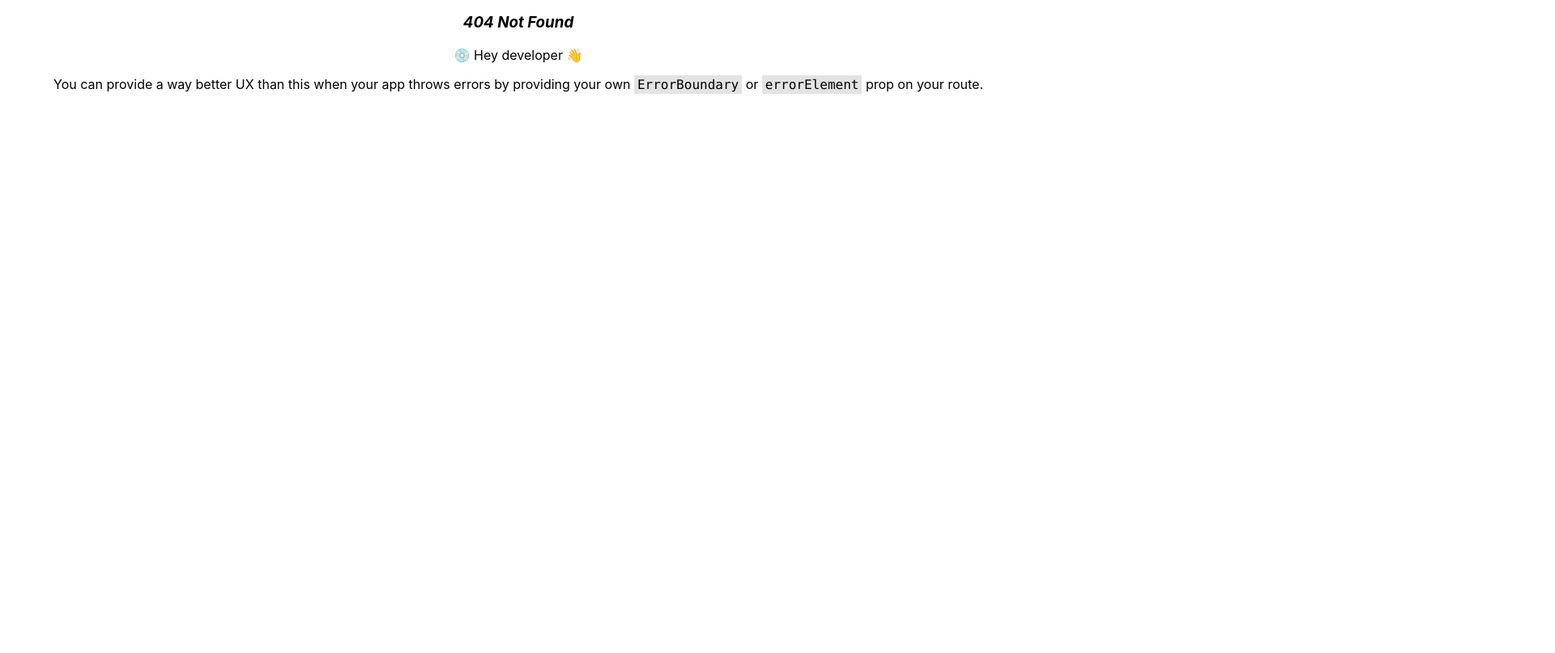
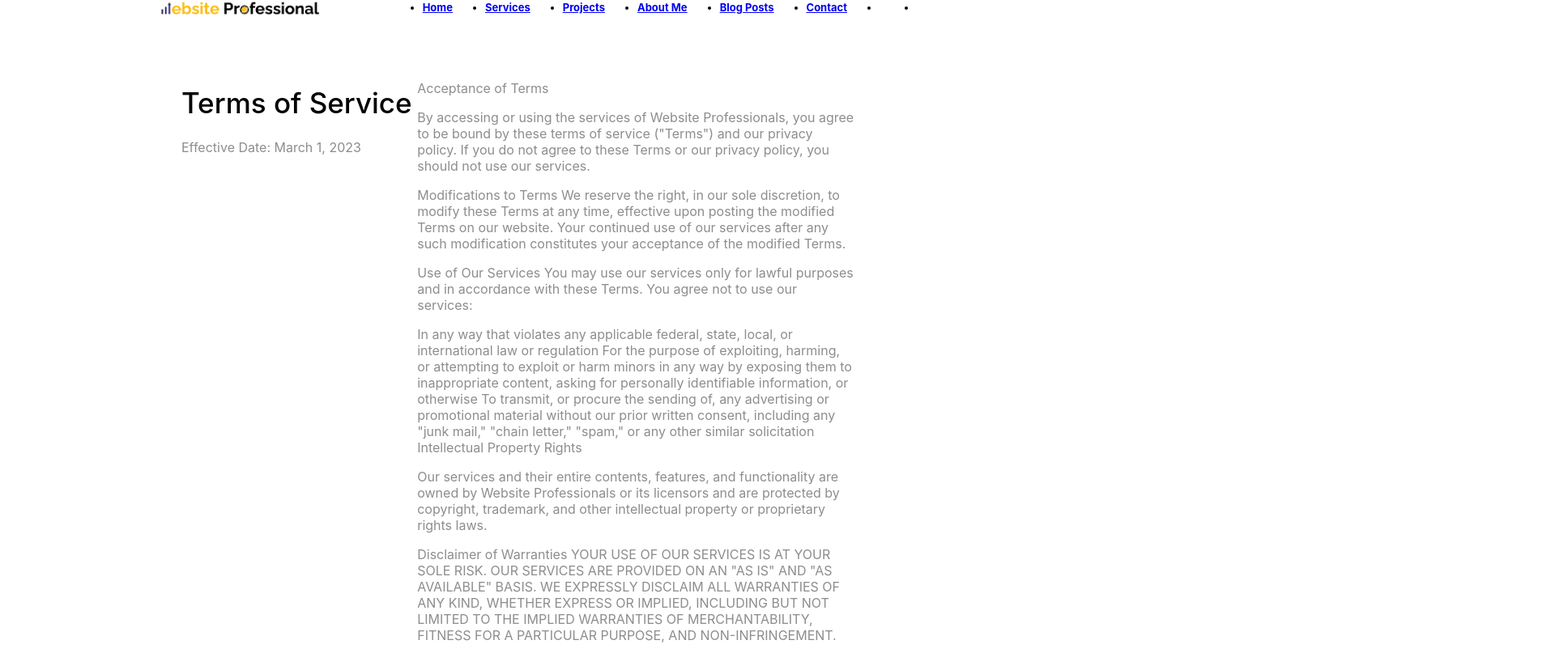
Before and after one commit to sazzadhossain1/websitesprofessional, a React (Create React App) app: page /termsOfService in a window 1280 px wide. Before the commit this address had no page. Shown: the part 53-860 px from the top of the page at 81% size, 1920 px wide, since content can reach past the window. Before the commit the page ends 800 px from the top, so only its background shows below. Built offline with nearby package versions, Linux system fonts and the light colour scheme.

Commit message:
create terms of service component and add some content with style

```diff
--- a/src/App.js
+++ b/src/App.js
@@ -12,6 +12,7 @@ import Contact from "./components/Contact/Contact";
 import OnlineMarketing from "./components/OnlineMarketing/OnlineMarketing";
 import Seo from "./components/Seo/Seo";
 import WhenGetting from "./components/WhenGetting/WhenGetting";
+import TermsOfService from "./components/TermsOfService/TermsOfService";
 
 function App() {
   const router = createBrowserRouter([
@@ -67,6 +68,10 @@ function App() {
           path: "/whenGetting",
           element: <WhenGetting></WhenGetting>,
         },
+        {
+          path: "/termsOfService",
+          element: <TermsOfService></TermsOfService>,
+        },
       ],
     },
   ]);
--- a/src/components/AboutMe/AboutMe.js
+++ b/src/components/AboutMe/AboutMe.js
@@ -3,6 +3,8 @@ import "./AboutMe.css";
 import CristianeAbreu from "../../accts/CristianeAbreu/CristianeAbreu.jpg";
 
 const AboutMe = () => {
+  document.body.scrollTop = 0; // For Safari
+  document.documentElement.scrollTop = 0; // For Chrome, Firefox, IE and Opera
   return (
     <div>
       <h1 className="about_me_heading">About Me</h1>
--- a/src/components/Footer/Footer.js
+++ b/src/components/Footer/Footer.js
@@ -73,7 +73,9 @@ const Footer = () => {
           Copyright © 2023 Website Professional ™ . All Rights Reserved.
         </div>
         <div className="terms_of_service_div">
-          <Link className="terms_text">Terms of Service</Link>
+          <Link to="/termsOfService" className="terms_text">
+            Terms of Service
+          </Link>
           <Link className="privacy_text">Privacy Policy</Link>
         </div>
       </div>
--- a/src/components/NavigationBar/NavigationBar.css
+++ b/src/components/NavigationBar/NavigationBar.css
@@ -52,6 +52,9 @@ small {
 /* ===================== */
 .nav_menu_main_parent_div {
   background-color: white;
+  /* position: fixed;
+  top: 0;
+  z-index: 1; */
 }
 .nav_menu_parent_div {
   display: flex;
--- a/src/components/Projects/Projects.css
+++ b/src/components/Projects/Projects.css
@@ -17,6 +17,34 @@
   width: 100%;
 }
 
+/* ========================= */
+.projects_modal_div {
+  max-width: 100%;
+  max-height: 100%;
+
+  position: fixed;
+  top: 0;
+  left: 0;
+  right: 0;
+  bottom: 0;
+
+  background-color: rgba(0, 0, 0, 0.5);
+}
+.projects_modal_photo_div {
+}
+.projects_modal_photo {
+  margin: auto;
+  margin-top: 200px;
+  border-radius: 5px;
+  position: relative;
+}
+.projects_x_mark {
+  font-size: 40px;
+  color: white;
+  position: relative;
+  top: 200px;
+  left: 120px;
+}
 @media screen and (max-width: 1200px) {
   .projects_photo_grid_div {
     grid-template-columns: repeat(2, 1fr);
--- a/src/components/Projects/Projects.js
+++ b/src/components/Projects/Projects.js
@@ -4,11 +4,24 @@ import { Link } from "react-router-dom";
 import projectsPhotoOne from "../../accts/projects_photo/projectsPhotoOne.png";
 import projectsPhotoTwo from "../../accts/projects_photo/projectsPhotoTwo.png";
 import projectsPhotoThree from "../../accts/projects_photo/projectsPhotoThree.png";
+import { FontAwesomeIcon } from "@fortawesome/react-fontawesome";
+import { faXmark } from "@fortawesome/free-solid-svg-icons";
 
 const Projects = () => {
   document.body.scrollTop = 0; // For Safari
   document.documentElement.scrollTop = 0; // For Chrome, Firefox, IE and Opera
 
+  //  Show modal Start //
+  const showModal = (e) => {
+    const modal_div = document.getElementById("modal_div");
+    modal_div.removeAttribute("hidden", "hidden");
+  };
+  //  Show modal End //
+  // Modal close function //
+  const closeModalFunction = () => {
+    const modal_div = document.getElementById("modal_div");
+    modal_div.setAttribute("hidden", "hidden");
+  };
   return (
     <div className="projects_parent_div">
       <h1 className="Projects_heading">Projects</h1>
@@ -20,10 +33,26 @@ const Projects = () => {
         <Link target="_blank" to="https://www.procureagency.com/">
           <img className="projects_photo" src={projectsPhotoTwo} alt="" />
         </Link>
-        <Link>
+        <Link onClick={showModal}>
           <img className="projects_photo" src={projectsPhotoThree} alt="" />
         </Link>
       </div>
+
+      {/* Modal start */}
+      <div id="modal_div" className="projects_modal_div" hidden>
+        <div className="projects_modal_photo_div">
+          <button onClick={closeModalFunction}>
+            <FontAwesomeIcon className="projects_x_mark" icon={faXmark} />
+          </button>{" "}
+          <img
+            className="projects_modal_photo"
+            src={projectsPhotoThree}
+            alt=""
+          />
+        </div>
+      </div>
+
+      {/* Modal end */}
     </div>
   );
 };
--- a/src/components/Services/Services.js
+++ b/src/components/Services/Services.js
@@ -3,6 +3,8 @@ import "./Services.css";
 import { Link } from "react-router-dom";
 
 const Services = () => {
+  document.body.scrollTop = 0; // For Safari
+  document.documentElement.scrollTop = 0; // For Chrome, Firefox, IE and Opera
   return (
     <div>
       <h1 className="Services">Services</h1>
--- /dev/null
+++ b/src/components/TermsOfService/TermsOfService.css
@@ -0,0 +1,41 @@
+.terms_of_service_grid_div {
+  display: flex;
+  justify-content: space-between;
+  width: 65%;
+  margin: auto;
+  margin-top: 50px;
+}
+.termsOfService_first_div {
+  text-align: left;
+}
+
+.termsOfService_heading {
+  font-size: 35px;
+  font-weight: 500;
+}
+.effective {
+  color: rgb(141, 141, 141);
+}
+.termsOfService_second_div {
+  text-align: left;
+  color: rgb(141, 141, 141);
+  width: 65%;
+}
+
+@media screen and (max-width: 1250px) {
+  .terms_of_service_grid_div {
+    display: grid;
+    grid-template-columns: 1fr;
+    width: 90%;
+    margin: auto;
+    margin-top: 50px;
+  }
+  .termsOfService_first_div {
+    margin-bottom: 50px;
+  }
+  .termsOfService_second_div {
+    text-align: left;
+    color: rgb(141, 141, 141);
+    width: 90%;
+  }
+}
--- /dev/null
+++ b/src/components/TermsOfService/TermsOfService.js
@@ -0,0 +1,107 @@
+import React from "react";
+import "./TermsOfService.css";
+
+const TermsOfService = () => {
+  return (
+    <div className="terms_of_service_grid_div">
+      <div className="termsOfService_first_div">
+        <h1 className="termsOfService_heading">Terms of Service</h1>
+        <p className="effective">Effective Date: March 1, 2023</p>
+      </div>
+      <div className="termsOfService_second_div">
+        <p>Acceptance of Terms</p>
+
+        <p>
+          By accessing or using the services of Website Professionals, you agree
+          to be bound by these terms of service ("Terms") and our privacy
+          policy. If you do not agree to these Terms or our privacy policy, you
+          should not use our services.
+        </p>
+
+        <p>
+          Modifications to Terms We reserve the right, in our sole discretion,
+          to modify these Terms at any time, effective upon posting the modified
+          Terms on our website. Your continued use of our services after any
+          such modification constitutes your acceptance of the modified Terms.
+        </p>
+
+        <p>
+          Use of Our Services You may use our services only for lawful purposes
+          and in accordance with these Terms. You agree not to use our services:
+        </p>
+
+        <p>
+          In any way that violates any applicable federal, state, local, or
+          international law or regulation For the purpose of exploiting,
+          harming, or attempting to exploit or harm minors in any way by
+          exposing them to inappropriate content, asking for personally
+          identifiable information, or otherwise To transmit, or procure the
+          sending of, any advertising or promotional material without our prior
+          written consent, including any "junk mail," "chain letter," "spam," or
+          any other similar solicitation Intellectual Property Rights
+        </p>
+        <p>
+          Our services and their entire contents, features, and functionality
+          are owned by Website Professionals or its licensors and are protected
+          by copyright, trademark, and other intellectual property or
+          proprietary rights laws.
+        </p>
+
+        <p>
+          Disclaimer of Warranties YOUR USE OF OUR SERVICES IS AT YOUR SOLE
+          RISK. OUR SERVICES ARE PROVIDED ON AN "AS IS" AND "AS AVAILABLE"
+          BASIS. WE EXPRESSLY DISCLAIM ALL WARRANTIES OF ANY KIND, WHETHER
+          EXPRESS OR IMPLIED, INCLUDING BUT NOT LIMITED TO THE IMPLIED
+          WARRANTIES OF MERCHANTABILITY, FITNESS FOR A PARTICULAR PURPOSE, AND
+          NON-INFRINGEMENT.
+        </p>
+
+        <p>
+          Limitation of Liability IN NO case shall Website Professionals, its
+          directors, officers, employees, affiliates, agents, contractors,
+          interns, suppliers, service providers or licensors be liable for any
+          injury, loss, claim, or any direct, indirect, incidental, punitive,
+          special, or consequential damages of any kind, including, without
+          limitation, lost profits, lost revenue, lost savings, loss of data,
+          replacement costs, or any similar damages, whether based in contract,
+          tort (including negligence), strict liability, or otherwise, arising
+          from your use of any of our services or for any other claim related in
+          any way to your use of our services, including, but not limited to,
+          any errors or omissions in any content, or any loss or damage of any
+          kind incurred as a result of the use of any content (or product)
+          posted, transmitted, or otherwise made available via our services,
+          even if advised of their possibility.
+        </p>
+
+        <p>
+          Indemnification You agree to indemnify, defend, and hold harmless
+          Website Professionals and its affiliates, officers, directors,
+          employees, agents, contractors, licensors, service providers,
+          subcontractors, and suppliers from and against any claims,
+          liabilities, damages, judgments, awards, losses, costs, expenses, or
+          fees (including reasonable attorneys' fees) arising out of or relating
+          to your violation of these Terms or your use of our services,
+          including, but not limited to, your user content, any use of our
+          services' content, services, and products other than as expressly
+          authorized in these Terms, or your use of any information obtained
+          from our services.
+        </p>
+
+        <p>
+          Governing Law and Jurisdiction These Terms and your use of our
+          services shall be governed by and construed in accordance with the
+          laws of the state of California, without giving effect to any choice
+          or conflict of law provision or rule. Any legal suit, action, or
+          proceeding arising out of, or related to, these Terms or our services
+          shall be instituted exclusively in the federal courts of the United
+          States or the courts of the State of California, in each case located
+          in the city of Los Angeles and County of Los Angeles. You waive any
+          and all objections to the exercise of jurisdiction over you by such
+          courts and to venue in such courts.
+        </p>
+      </div>
+    </div>
+  );
+};
+
+export default TermsOfService;
```
